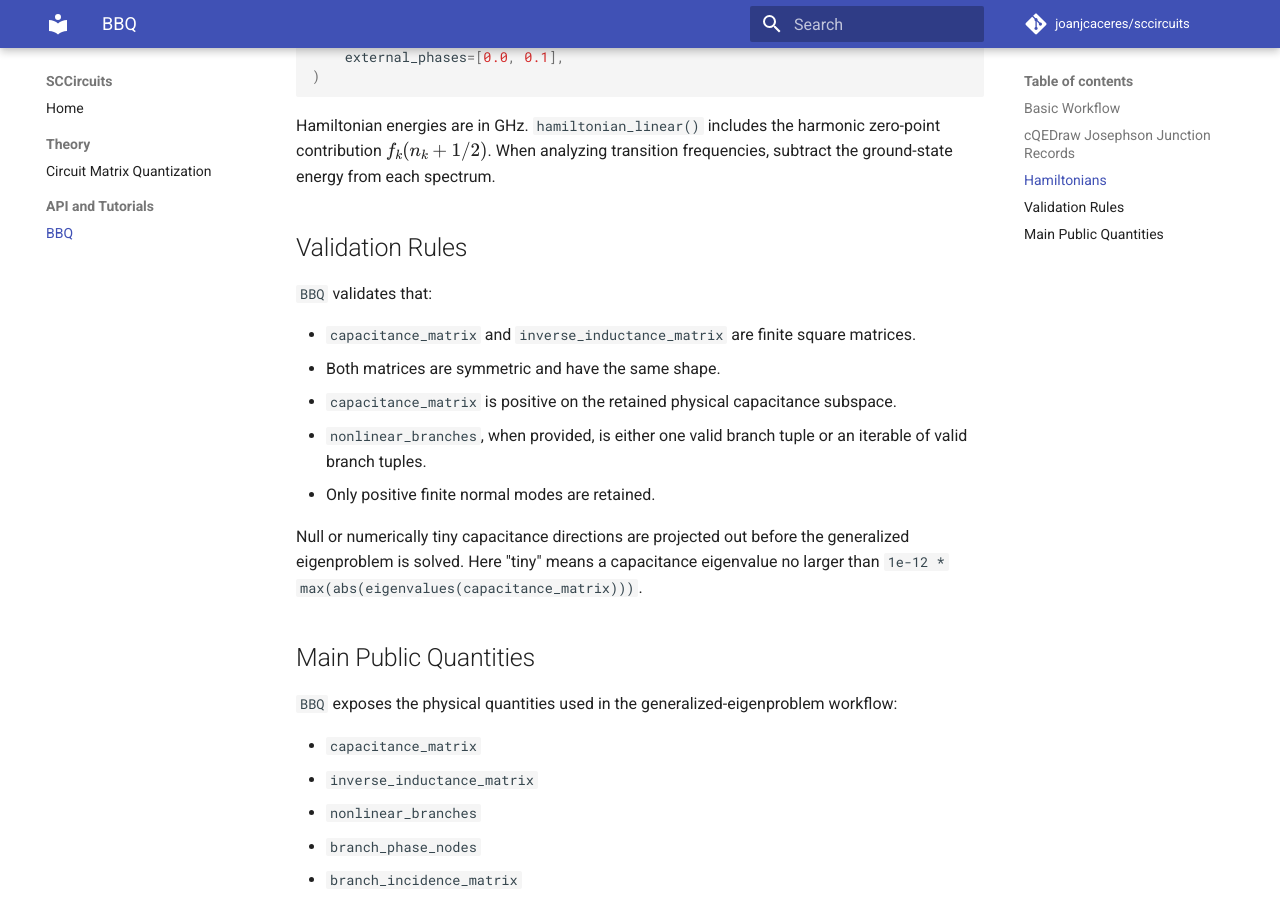
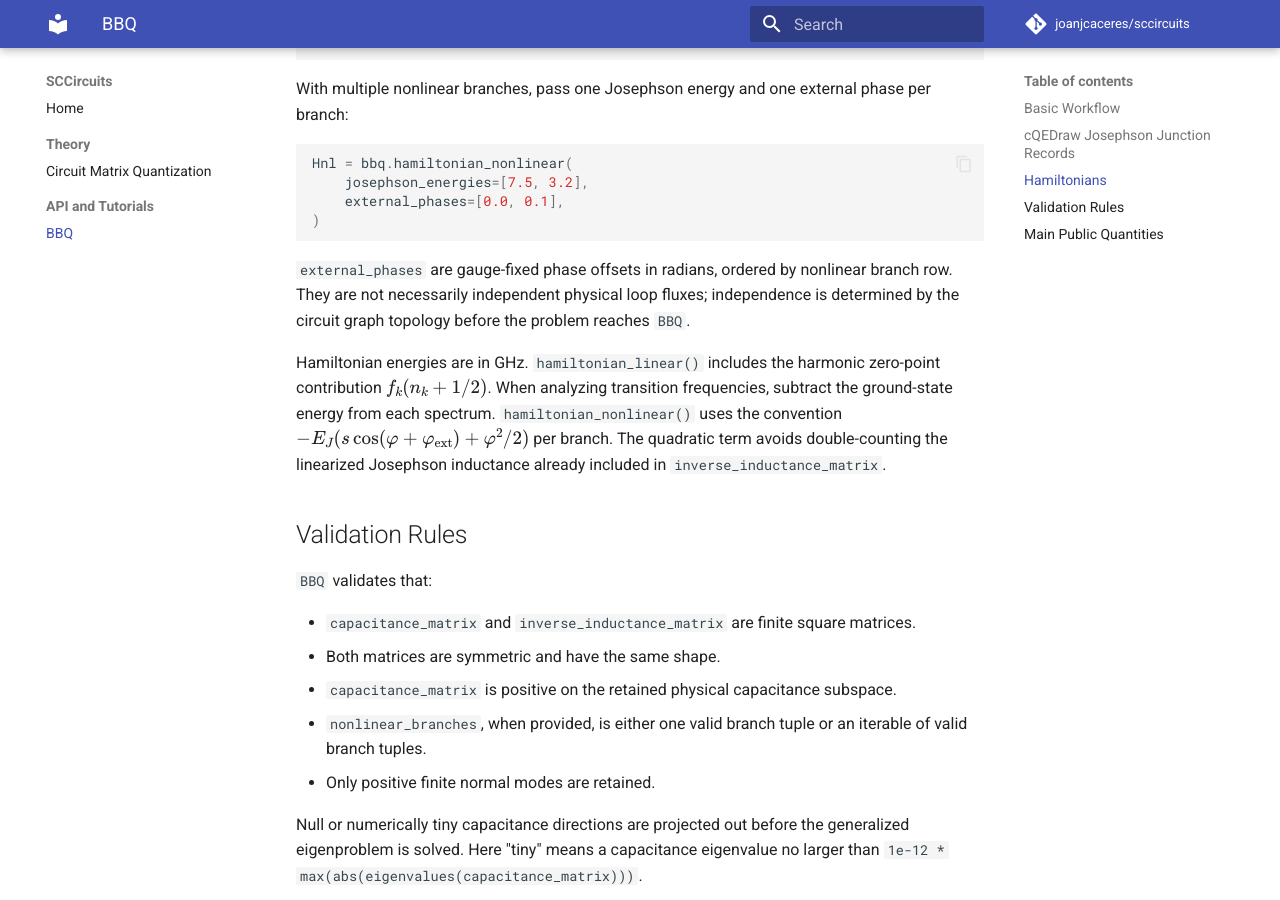
Before and after one commit to joanjcaceres/sccircuits, an MkDocs documentation site: the page built from docs/api/bbq.md, in a window 1280 px wide and 900 px high, scrolled down 2596 px. Built offline with MkDocs 1.6.1 and Material for MkDocs 9.7.7, drawn with Linux system fonts in a browser that asks for light colours; comment, search, counter and statistics services are not loaded; some of the changed text lies outside the part shown.

Commit message:
Document BBQ matrix-to-modes contract

````diff
--- a/docs/api/bbq.md
+++ b/docs/api/bbq.md
@@ -4,6 +4,13 @@
 an inverse inductance matrix. It is intended for workflows where the linearized
 circuit is already available, either from a circuit-drawing tool or from another
 classical circuit solver.
+
+`BBQ` is the reduced matrix-to-modes backend. It assumes that graph parsing,
+element assembly, loop-flux choices, variable classification, and physical
+reductions have already happened before the matrices are passed in. The
+companion cQEDraw workflow currently owns drawing and matrix export; future
+graph-layer functionality in SCCircuits should prepare the same matrix and
+branch-offset data before calling `BBQ`.
 
 ## Basic Workflow
 
@@ -129,9 +136,18 @@
 )
 ```
 
+`external_phases` are gauge-fixed phase offsets in radians, ordered by
+nonlinear branch row. They are not necessarily independent physical loop
+fluxes; independence is determined by the circuit graph topology before the
+problem reaches `BBQ`.
+
 Hamiltonian energies are in GHz. `hamiltonian_linear()` includes the harmonic
 zero-point contribution $f_k(n_k + 1/2)$. When analyzing transition
 frequencies, subtract the ground-state energy from each spectrum.
+`hamiltonian_nonlinear()` uses the convention
+$-E_J(s\cos(\varphi+\varphi_\mathrm{ext})+\varphi^2/2)$ per branch. The
+quadratic term avoids double-counting the linearized Josephson inductance
+already included in `inverse_inductance_matrix`.
 
 ## Validation Rules
 
````
Also changed, not shown: docs/theory/circuit-matrix-quantization.md (+65 -35 lines), 1 other file.
